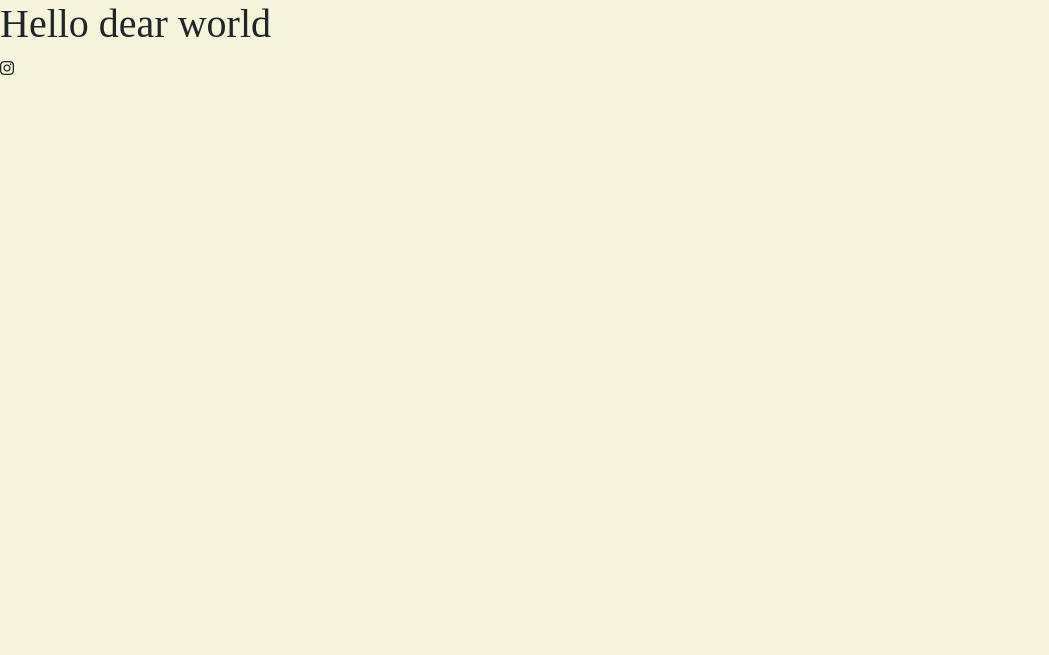
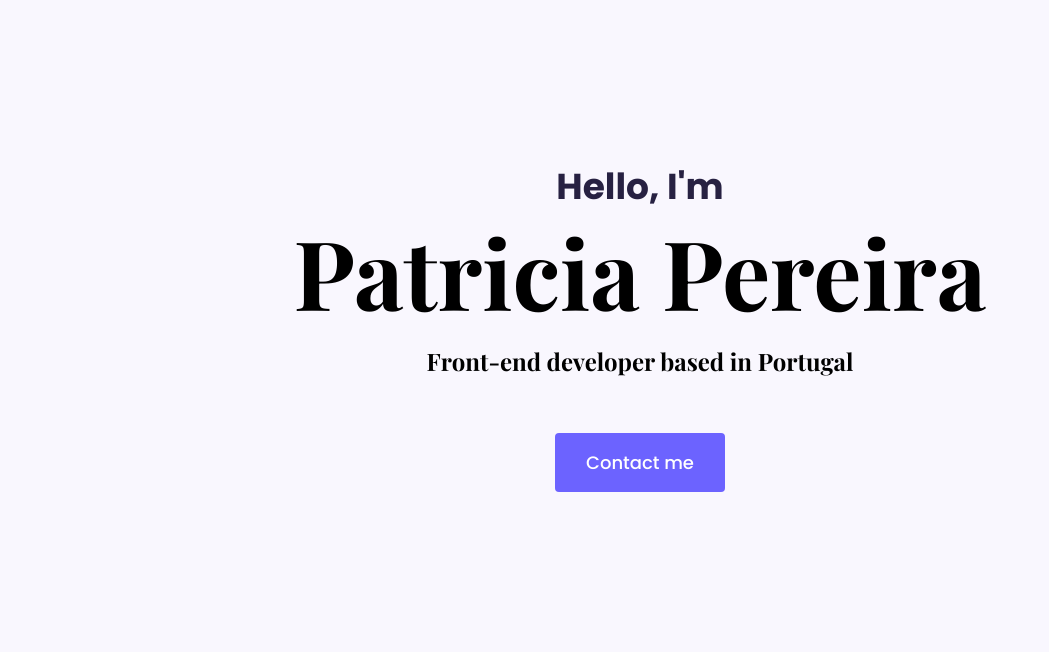
Before and after one commit to inneska/portfolio, a plain HTML site: page index.html in a window 1280 px wide. Shown: the whole page, without its empty margins (0-1049 px from the left). Drawn offline with nearby package versions, Linux system fonts and the light colour scheme; a web font is replaced by a local one.

Commit message:
Add style

```diff
--- a/index.html
+++ b/index.html
@@ -2,33 +2,41 @@
 <html lang="en">
   <head>
     <meta charset="UTF-8" />
+    <meta http-equiv="X-UA-Compatible" content="IE=edge" />
     <meta name="viewport" content="width=device-width, initial-scale=1.0" />
+    <title>Document</title>
+
     <link
-      href="https://cdn.jsdelivr.net/npm/bootstrap@5.3.2/dist/css/bootstrap.min.css"
+      href="https://cdn.jsdelivr.net/npm/bootstrap@5.0.0-beta2/dist/css/bootstrap.min.css"
       rel="stylesheet"
-      integrity="sha384-T3c6CoIi6uLrA9TneNEoa7RxnatzjcDSCmG1MXxSR1GAsXEV/Dwwykc2MPK8M2HN"
+      integrity="sha384-BmbxuPwQa2lc/FVzBcNJ7UAyJxM6wuqIj61tLrc4wSX0szH/Ev+nYRRuWlolflfl"
       crossorigin="anonymous"
     />
+    <link rel="preconnect" href="https://fonts.gstatic.com" />
+    <link
+      href="https://fonts.googleapis.com/css2?family=Playfair+Display:wght@700&family=Poppins:wght@500;700&display=swap"
+      rel="stylesheet"
+    />
+    <link rel="stylesheet" href="styles/style.css" />
+
     <script
-      src="https://cdn.jsdelivr.net/npm/bootstrap@5.3.2/dist/js/bootstrap.bundle.min.js"
-      integrity="sha384-C6RzsynM9kWDrMNeT87bh95OGNyZPhcTNXj1NW7RuBCsyN/o0jlpcV8Qyq46cDfL"
+      src="https://cdn.jsdelivr.net/npm/bootstrap@5.0.0-beta2/dist/js/bootstrap.bundle.min.js"
+      integrity="sha384-b5kHyXgcpbZJO/tY9Ul7kGkf1S0CWuKcCD38l8YkeH8z8QjE0GmW1gYU5S9FOnJ0"
       crossorigin="anonymous"
     ></script>
-    <link rel="preconnect" href="https://fonts.googleapis.com" />
-    <link rel="preconnect" href="https://fonts.gstatic.com" crossorigin />
-    <link
-      href="https://fonts.googleapis.com/css2?family=Nanum+Gothic+Coding&family=Playfair+Display:ital,wght@1,500&display=swap"
-      rel="stylesheet"
-    />
     <script
-      src="https://kit.fontawesome.com/29686b53ee.js"
+      src="https://kit.fontawesome.com/ddc3ee268a.js"
       crossorigin="anonymous"
     ></script>
-    <link rel="stylesheet" href="/styles/style.css" />
-    <title>Document</title>
   </head>
   <body>
-    <h1>Hello dear world</h1>
-    <i class="fa-brands fa-instagram"></i>
+    <div class="top-place">
+      <p>Hello, I'm</p>
+      <h1>Patricia Pereira</h1>
+      <h2 class="mb-5">Front-end developer based in Portugal</h2>
+      <div>
+        <a href="#" class="btn btn-branding">Contact me</a>
+      </div>
+    </div>
   </body>
 </html>
--- a/styles/style.css
+++ b/styles/style.css
@@ -1,6 +1,58 @@
+:root {
+  --branding-color: #6c63ff;
+  --secondary-color: #f9f7fe;
+  --heading-font-family: "Playfair Display", serif;
+  --default-font-family: "Poppins", sans-serif;
+}
+
+body {
+  font-family: var(--default-font-family);
+}
+
+h1,
+h2,
+h3,
+h4,
+h5,
+h6 {
+  color: black;
+  font-family: var(--heading-font-family);
+  font-weight: bold;
+}
+
 h1 {
-  font-family: "Playfair Display", serif;
+  font-size: 96px;
 }
-body {
-  background-color: beige;
+
+p {
+  font-weight: normal;
 }
+
+.top-place {
+  background: var(--secondary-color);
+  text-align: center;
+  padding: 160px 20px;
+}
+
+.top-place p {
+  font-size: 36px;
+  font-weight: bold;
+  margin: 0;
+  color: #272142;
+}
+
+.top-place h2 {
+  font-family: var(--heading-font-family);
+  font-weight: normal;
+  line-height: 2;
+  font-size: 24px;
+}
+
+.btn-branding {
+  background: var(--branding-color);
+  border-radius: 4px;
+  color: white;
+  font-size: 18px;
+  line-height: 27px;
+  padding: 15px 30px;
+}
```
